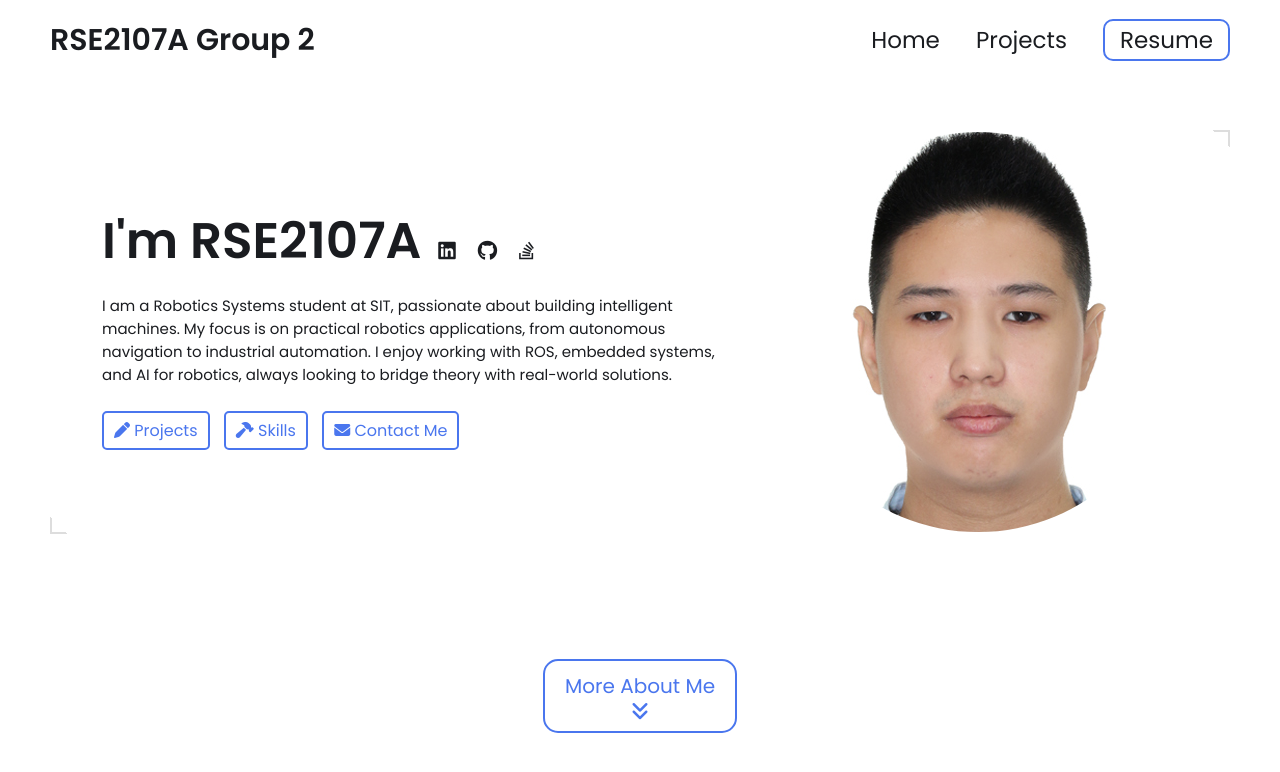
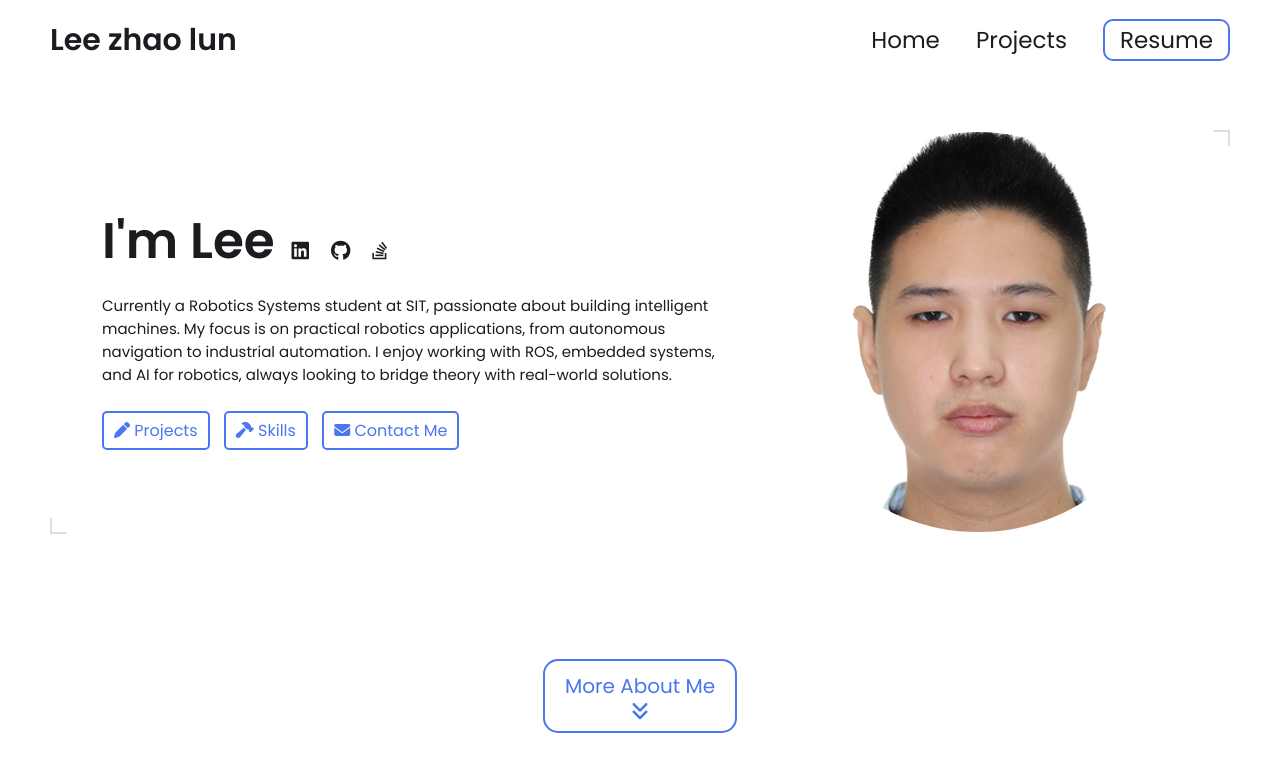
Before and after one commit to LeeZhaoLun2000/LeeZhaoLun.github.io, a Jekyll site: the page built from index.html, in a window 1280 px wide and 900 px high. Shown: the top 772 px of the window. Built offline with Jekyll 4.4.1, drawn with Linux system fonts in a browser that asks for light colours.

Commit message:
Update _config.yml

```diff
--- a/_config.yml
+++ b/_config.yml
@@ -12,10 +12,10 @@ title: Lee Zhao Lun's Portfolio # This is what shows up in the tab of the browse
 
 
 # Hero Section
-name: RSE2107A Group 2
+name: Lee zhao lun
 #headline: headline message
 description: >- # dont remove this line. this will ignore all new lines until the next section
-  I am a Robotics Systems student at SIT, passionate about building intelligent machines. My focus is on practical robotics applications, from autonomous navigation to industrial automation. I enjoy working with ROS, embedded systems, and AI for robotics, always looking to bridge theory with real-world solutions.
+  Currently a Robotics Systems student at SIT, passionate about building intelligent machines. My focus is on practical robotics applications, from autonomous navigation to industrial automation. I enjoy working with ROS, embedded systems, and AI for robotics, always looking to bridge theory with real-world solutions.
 
 # Place your profile image in /assets/images/profile-image/folder and edit the file name
 profile_image: ./assets/images/profile-image/profile_pic.jpg
```
